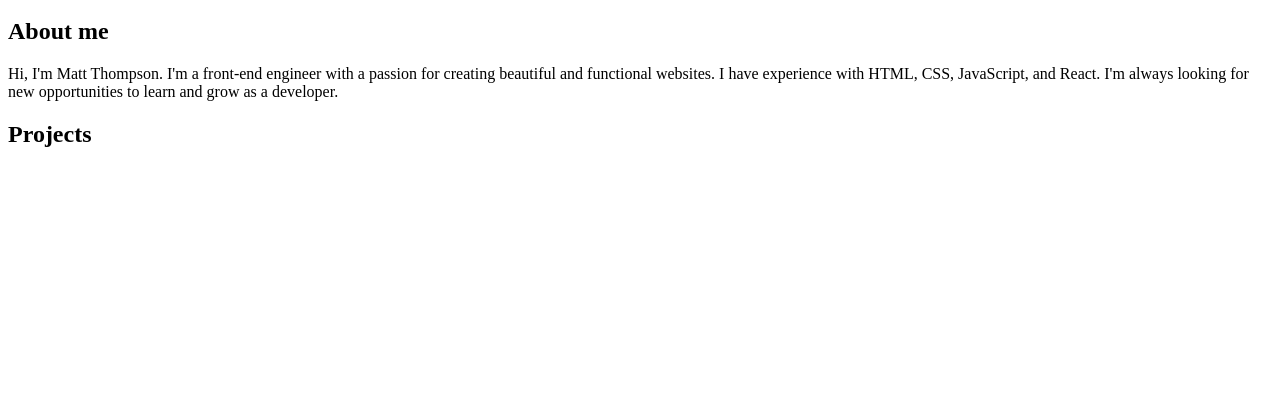
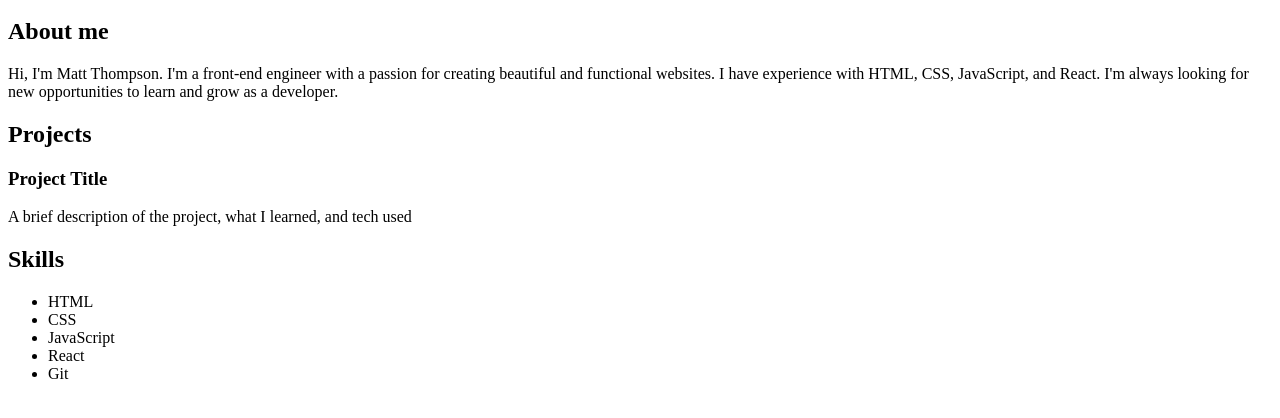
Before and after one commit to MattThompson15/portfolio-project, a plain HTML site: page index.html in a window 1280 px wide. Shown: the part 154-572 px from the top of the page. Drawn offline with Linux system fonts and the light colour scheme.

Commit message:
modified html, started projects and skills section

```diff
--- a/index.html
+++ b/index.html
@@ -27,6 +27,19 @@
             <h2>Projects</h2>
             <div class="project-card"></div>
             <!--Will add images later-->
+              <h3>Project Title</h3>
+              <p>A brief description of the project, what I learned, and tech used</p>
+            <!--Will add Github link-->
         </section>
+        <sectio  id="skills">
+            <h2>Skills</h2>
+            <ul>
+                <li>HTML</li>
+                <li>CSS</li>
+                <li>JavaScript</li>
+                <li>React</li>
+                <li>Git</li>
+            </ul>
+        </sectio>
         <script src="script.js"></script>
     </body>
```
